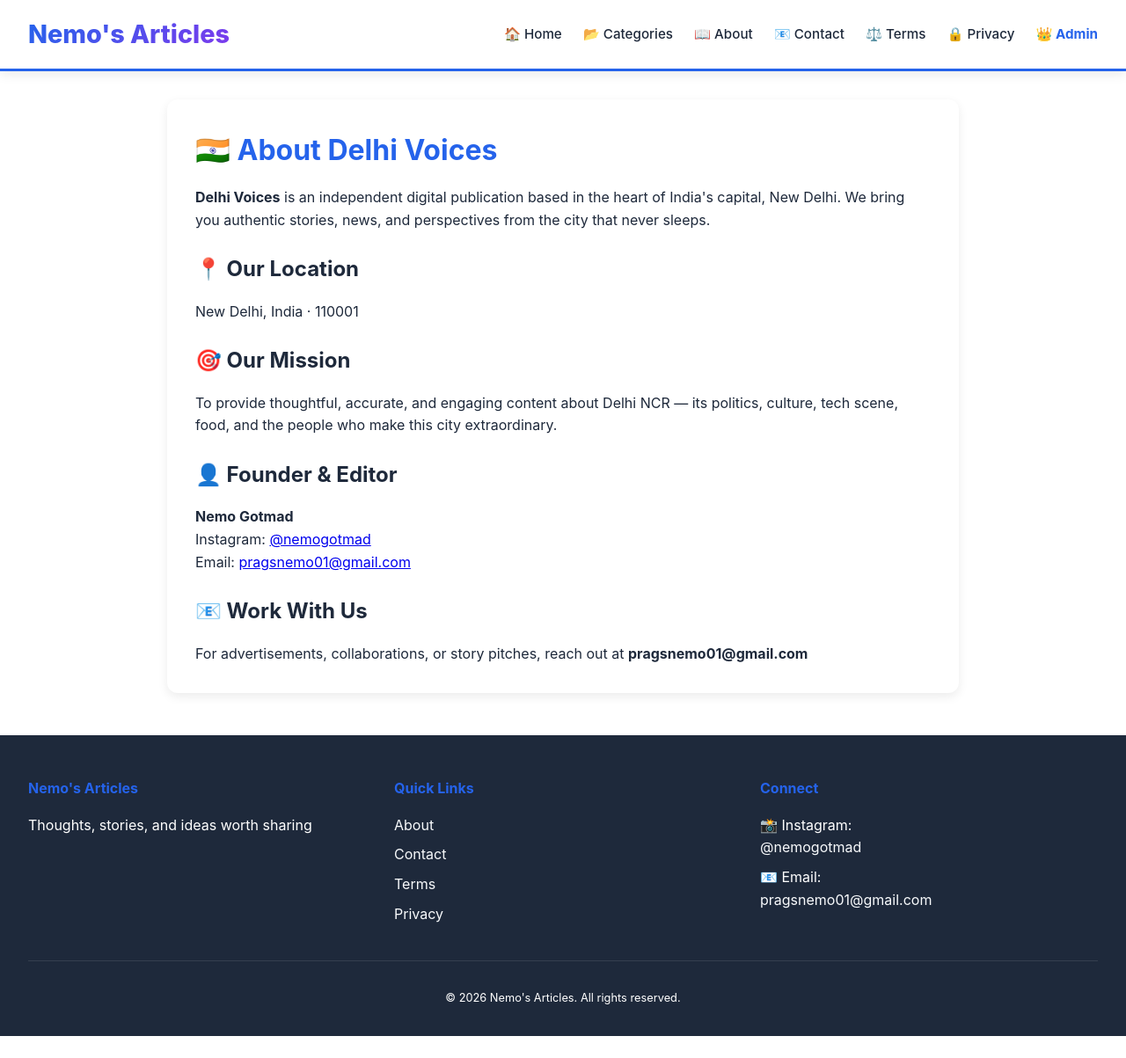
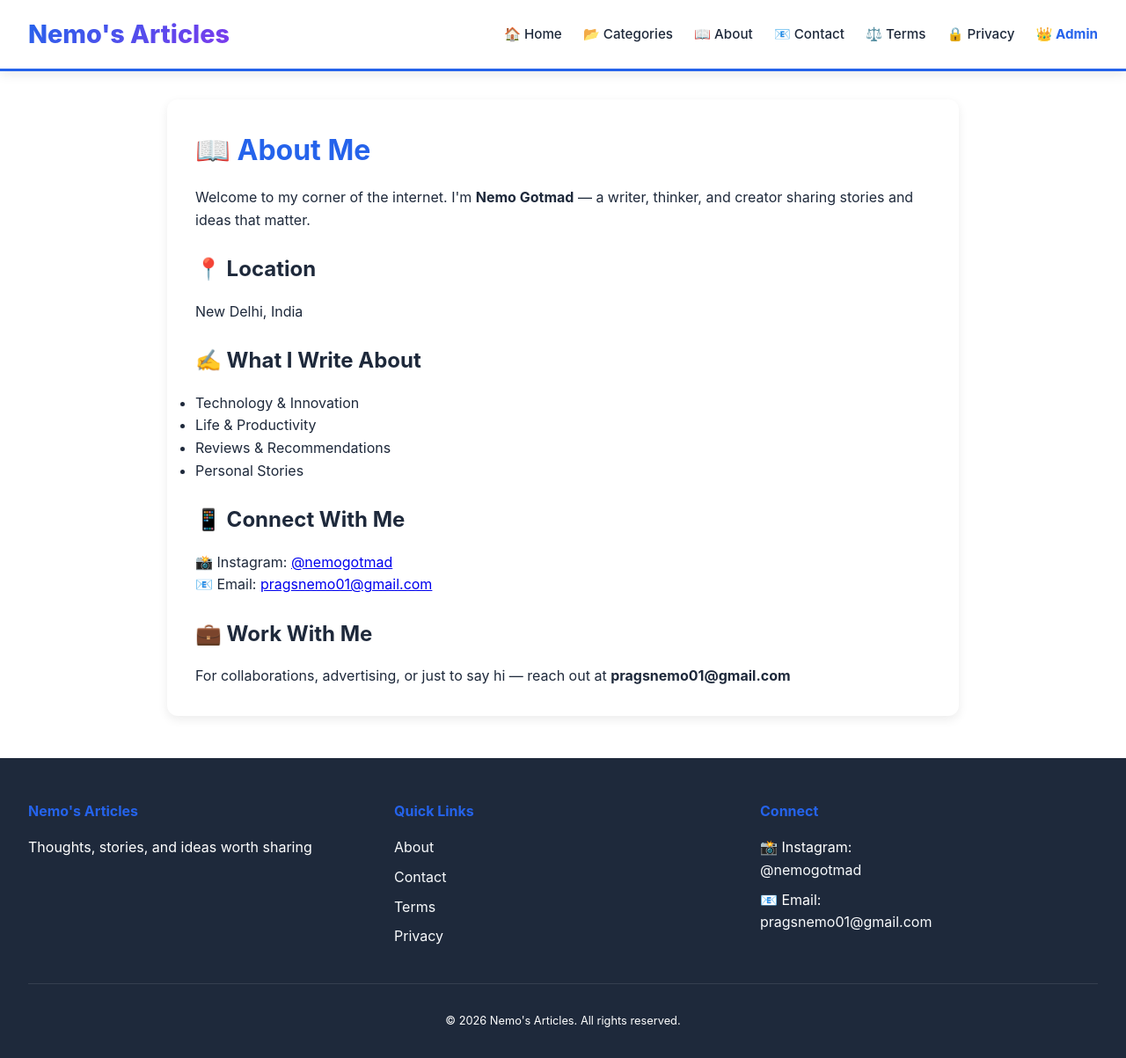
Before and after one commit to nemogotmad/nemo, a Jekyll site: the page built from about.html, in a window 1280 px wide and 1203 px high. Shown: the whole window at 88% size. Built offline with Jekyll 4.4.1, drawn with Linux system fonts in a browser that asks for light colours.

Commit message:
Update about.html

```diff
--- a/about.html
+++ b/about.html
@@ -1,24 +1,28 @@
 ---
 layout: default
-title: "About Delhi Voices"
+title: "About"
 ---
 
 <div class="page-content">
-    <h1>🇮🇳 About Delhi Voices</h1>
+    <h1>📖 About Me</h1>
 
-    <p><strong>Delhi Voices</strong> is an independent digital publication based in the heart of India's capital, New Delhi. We bring you authentic stories, news, and perspectives from the city that never sleeps.</p>
+    <p>Welcome to my corner of the internet. I'm <strong>Nemo Gotmad</strong> — a writer, thinker, and creator sharing stories and ideas that matter.</p>
 
-    <h2>📍 Our Location</h2>
-    <p>New Delhi, India · 110001</p>
+    <h2>📍 Location</h2>
+    <p>New Delhi, India</p>
 
-    <h2>🎯 Our Mission</h2>
-    <p>To provide thoughtful, accurate, and engaging content about Delhi NCR — its politics, culture, tech scene, food, and the people who make this city extraordinary.</p>
+    <h2>✍️ What I Write About</h2>
+    <ul>
+        <li>Technology & Innovation</li>
+        <li>Life & Productivity</li>
+        <li>Reviews & Recommendations</li>
+        <li>Personal Stories</li>
+    </ul>
 
-    <h2>👤 Founder & Editor</h2>
-    <p><strong>Nemo Gotmad</strong><br>
-    Instagram: <a href="https://instagram.com/nemogotmad" target="_blank">@nemogotmad</a><br>
-    Email: <a href="mailto:pragsnemo01@gmail.com">pragsnemo01@gmail.com</a></p>
+    <h2>📱 Connect With Me</h2>
+    <p>📸 Instagram: <a href="https://instagram.com/nemogotmad" target="_blank">@nemogotmad</a><br>
+    📧 Email: <a href="mailto:pragsnemo01@gmail.com">pragsnemo01@gmail.com</a></p>
 
-    <h2>📧 Work With Us</h2>
-    <p>For advertisements, collaborations, or story pitches, reach out at <strong>pragsnemo01@gmail.com</strong></p>
+    <h2>💼 Work With Me</h2>
+    <p>For collaborations, advertising, or just to say hi — reach out at <strong>pragsnemo01@gmail.com</strong></p>
 </div>
```
